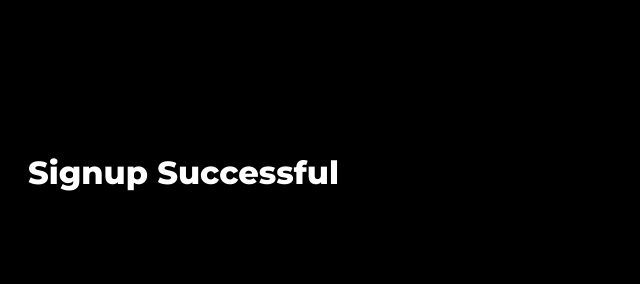
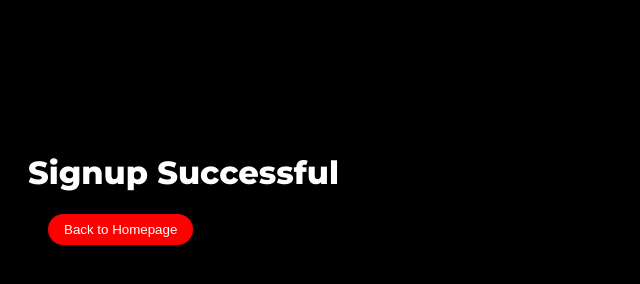
Before and after one commit to Yadhunath2003/RegisterYourRep, a website: page public/signup_success.html in a window 1280 px wide. Shown: the whole page, without its empty margins (0-640 px from the left). Drawn offline with Linux system fonts and the light colour scheme.

Commit message:
updated signup-page

```diff
--- a/public/signup_success.html
+++ b/public/signup_success.html
@@ -2,9 +2,25 @@
 <html>
 
 <head>
-    <title> Signup Form</title>
+    <title>Signup Form</title>
     <link rel="stylesheet" type="text/css" href="login.css">
 </head>
+
+<style>
+    button{
+        background-color: #ff0000;
+        color: white;
+        border: none;
+        padding: 8px 16px;
+        border-radius: 20px;
+        cursor: pointer;
+        margin-left: 20px;
+    }
+
+    button:hover{
+        background-color: #ff0000cd;
+    }
+</style>
 
 <body>
     <br>
@@ -12,21 +28,22 @@
     <br>
     <div class="container">
         <div class="row">
-            <div class="col-md-3">
+            <div class="col-md-3"></div>
+
+            <div class="col-md-6 main">
+                <h1>Signup Successful</h1>
+                <button onclick="goToHomePage()">Back to Homepage</button> <!-- Add a button to go back to homepage -->
             </div>
 
-            <div class="col-md-6 main">
-
-                <h1> Signup Successful</h1>
-
-            </div>
-
-
-            <div class="col-md-3">
-            </div>
-
+            <div class="col-md-3"></div>
         </div>
     </div>
+
+    <script>
+        function goToHomePage() {
+            window.location.href = "RYR.html"; // Redirect to RYR.html when the button is clicked
+        }
+    </script>
 </body>
 
 </html>
```
